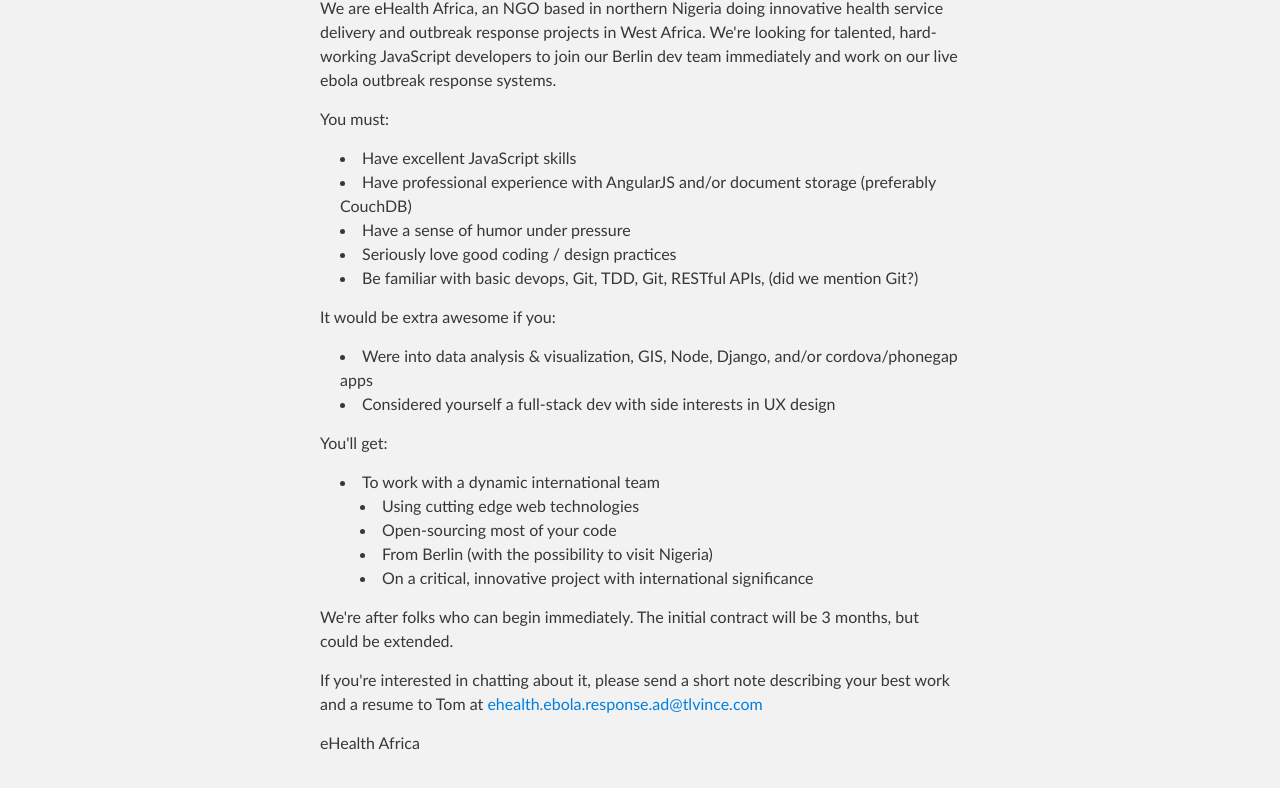
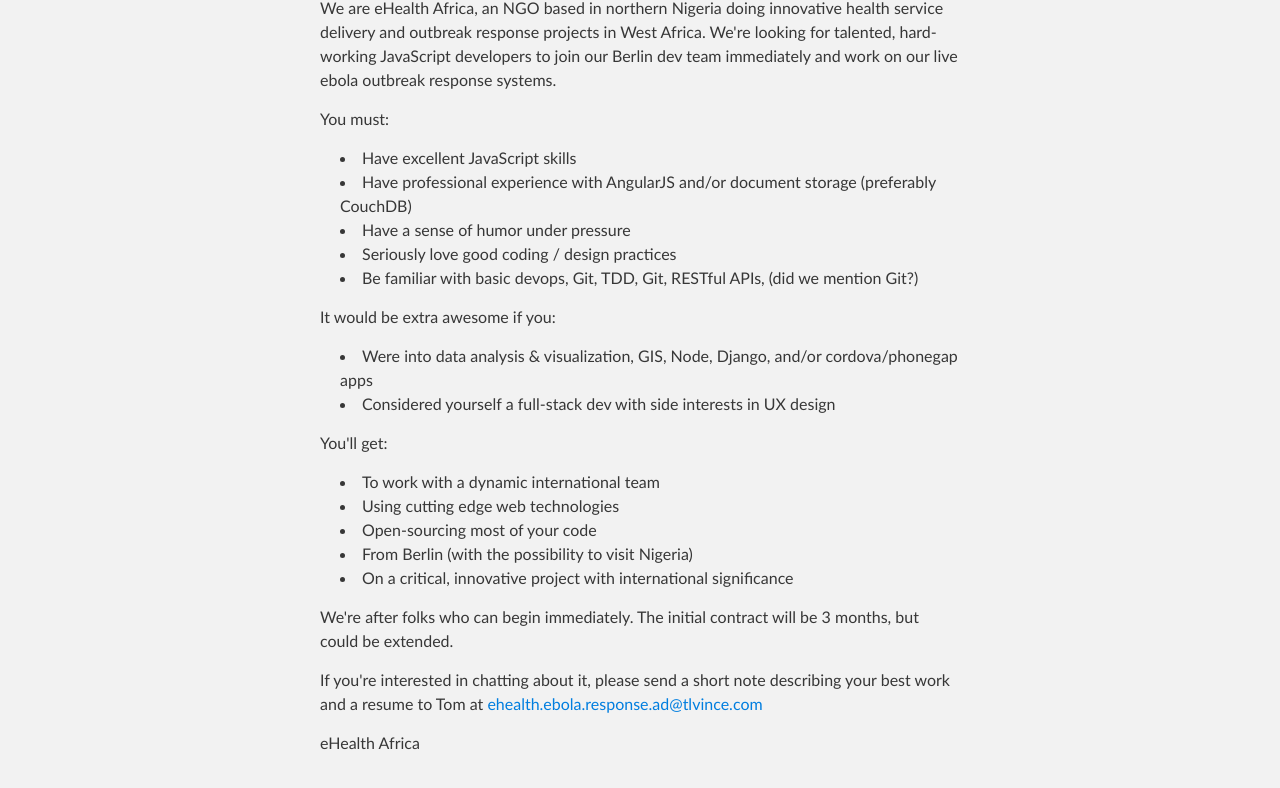
Before and after one commit to tlvince/ebola-outbreak-response, a plain HTML site: page index.html in a window 1280 px wide. Shown: the part 292-1080 px from the top of the page. Drawn offline with Linux system fonts and the light colour scheme.

Commit message:
Create gh-pages branch via GitHub

```diff
--- a/index.html
+++ b/index.html
@@ -52,15 +52,11 @@
 </ul><p>You'll get:</p>
 
 <ul>
-<li>To work with a dynamic international team
-
-<ul>
+<li>To work with a dynamic international team</li>
 <li>Using cutting edge web technologies</li>
 <li>Open-sourcing most of your code</li>
 <li>From Berlin (with the possibility to visit Nigeria)</li>
 <li>On a critical, innovative project with international significance</li>
-</ul>
-</li>
 </ul><p>We're after folks who can begin immediately. The initial contract will be 3 months, but could be extended.</p>
 
 <p>If you're interested in chatting about it, please send a short note describing your best work and a resume to Tom at <a href="mailto:ehealth.ebola.response.ad@tlvince.com">ehealth.ebola.response.ad@tlvince.com</a></p>
```
Also changed, not shown: params.json (+1 -1 lines).
